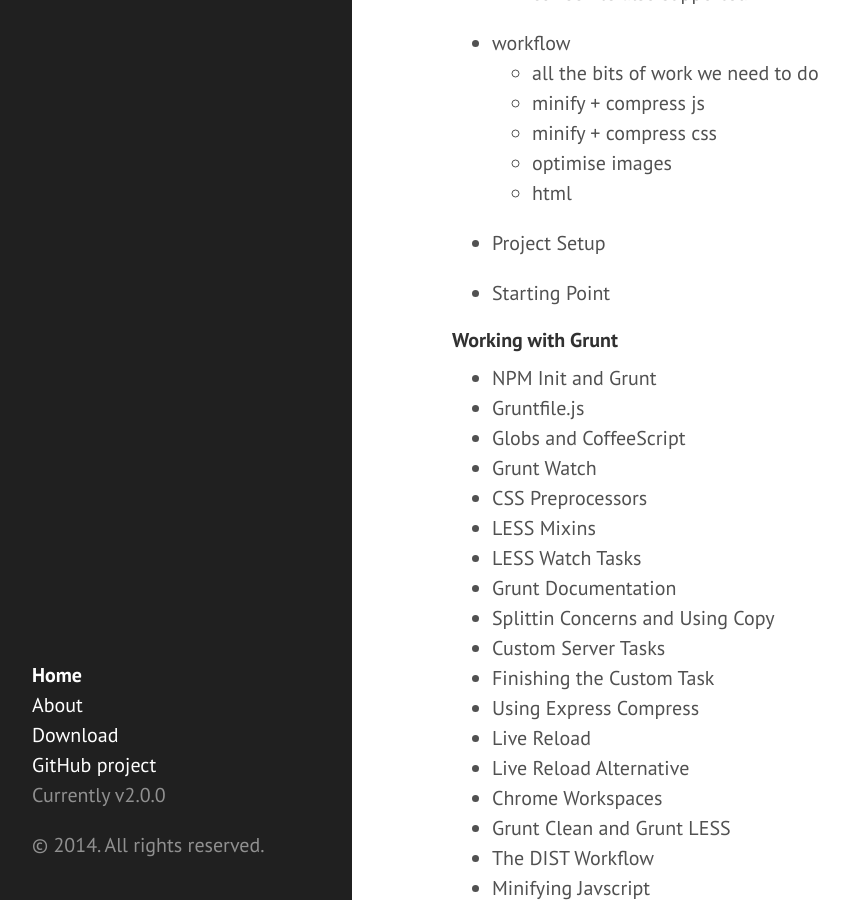
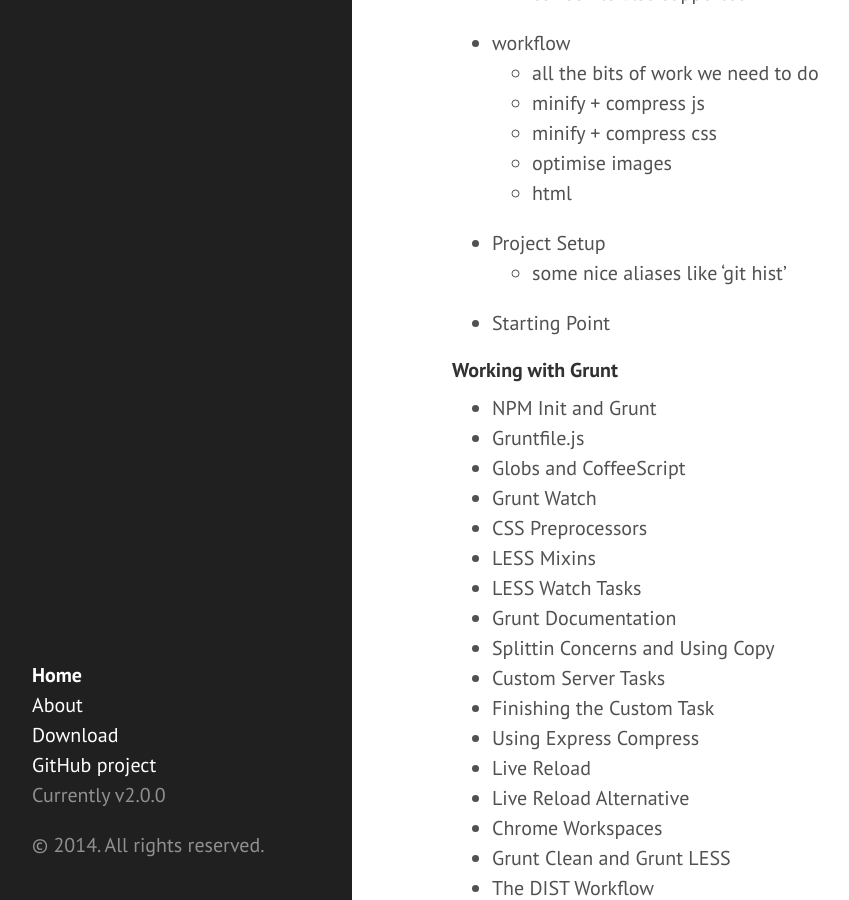
Before and after one commit to eneiand/eneiand.github.io, a Jekyll site: the page built from index.html, in a window 1280 px wide and 900 px high, scrolled down 847 px. Shown: the whole window, without its empty margins (8-857 px from the left). Built offline with Jekyll 4.4.1, drawn with Linux system fonts in a browser that asks for light colours; Markdown is read by kramdown in place of the engine named in the settings; the list of posts is cut into pages by our own code.

Commit message:
no message

```diff
--- a/_posts/2014-10-25-build-process-and beyond.md
+++ b/_posts/2014-10-25-build-process-and beyond.md
@@ -29,6 +29,7 @@
     * html
 
 * Project Setup
+  * some nice aliases like 'git hist'
 
 * Starting Point
 
```
